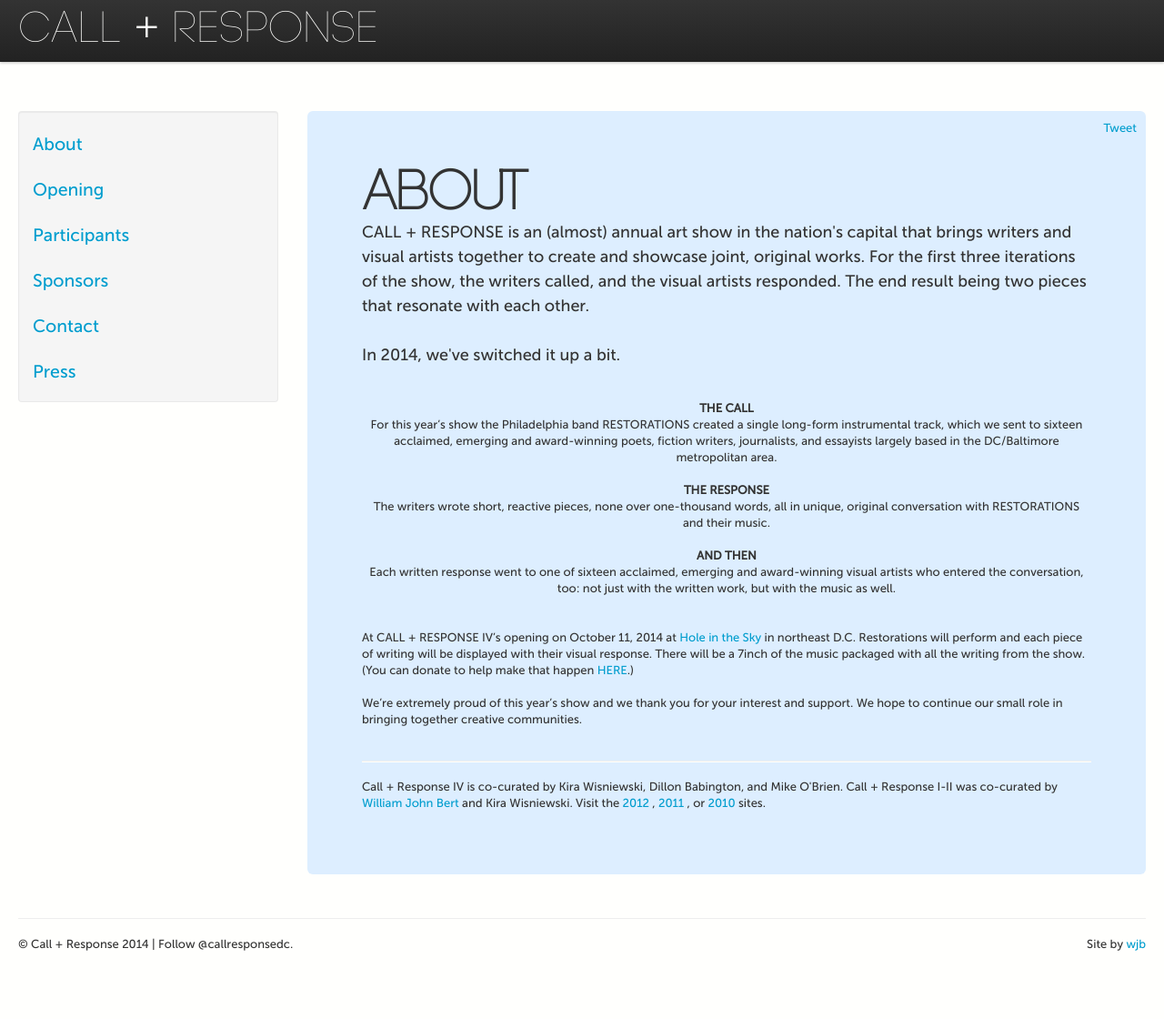
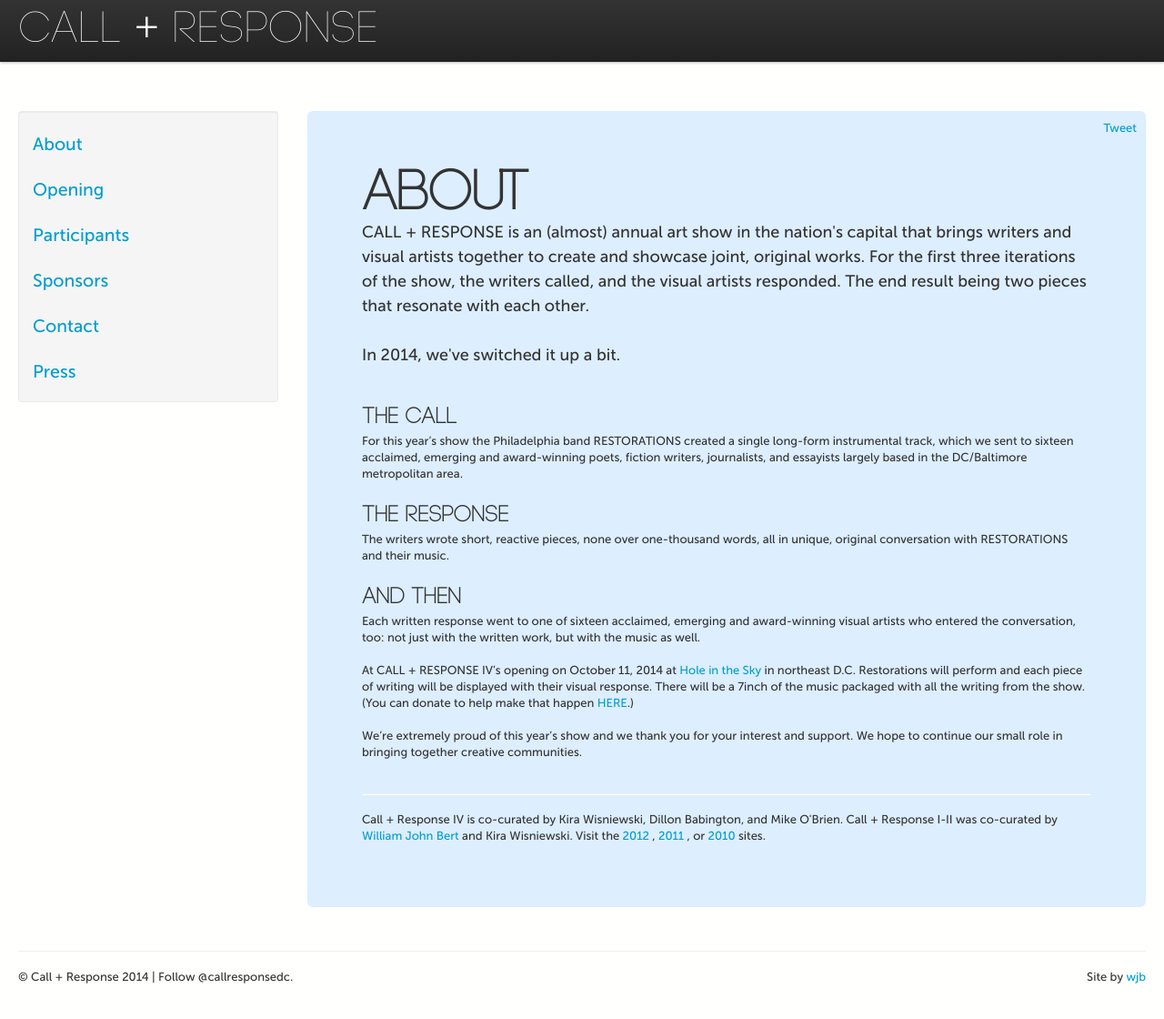
Before and after one commit to callandresponsedc/callandresponsedc, a Jekyll site: the page built from about/index.html, in a window 1280 px wide and 1132 px high. Shown: the top 1120 px of the window at 91% size. Built offline with Jekyll 4.4.1, drawn with Linux system fonts in a browser that asks for light colours; Markdown is read by kramdown in place of the engine named in the settings; comment, search, counter and statistics services are not loaded.

```diff
--- a/about/index.html
+++ b/about/index.html
@@ -10,13 +10,13 @@ CALL + RESPONSE is an (almost) annual art show in the nation's capital that brin
   <br/><br/>
 In 2014, we've switched it up a bit.
   <br/><br/>
-<center><b>THE CALL </b><br/>
+<h2>THE CALL </h2>
 For this year’s show the Philadelphia band <ahref="http://restorations.bandcamp.com/">RESTORATIONS</a> created a single long-form instrumental track, which we sent to sixteen acclaimed, emerging and award-winning poets, fiction writers, journalists, and essayists largely based in the DC/Baltimore metropolitan area.
   <br/><br/>
-<b>THE RESPONSE</b><br/>
+<h2>THE RESPONSE</h2>
 The writers wrote short, reactive pieces, none over one-thousand words, all in unique, original conversation with RESTORATIONS and their music.
   <br/><br/>
-<b>AND THEN</b><br/>
+<h2>AND THEN</h2>
 Each written response went to one of sixteen acclaimed, emerging and award-winning visual artists who entered the conversation, too: not just with the written work, but with the music as well. </center>
   <br/><br/>
 At CALL + RESPONSE IV’s opening on October 11, 2014 at <a href="http://www.holeintheskydc.com/">Hole in the Sky</a> in northeast D.C.
```
